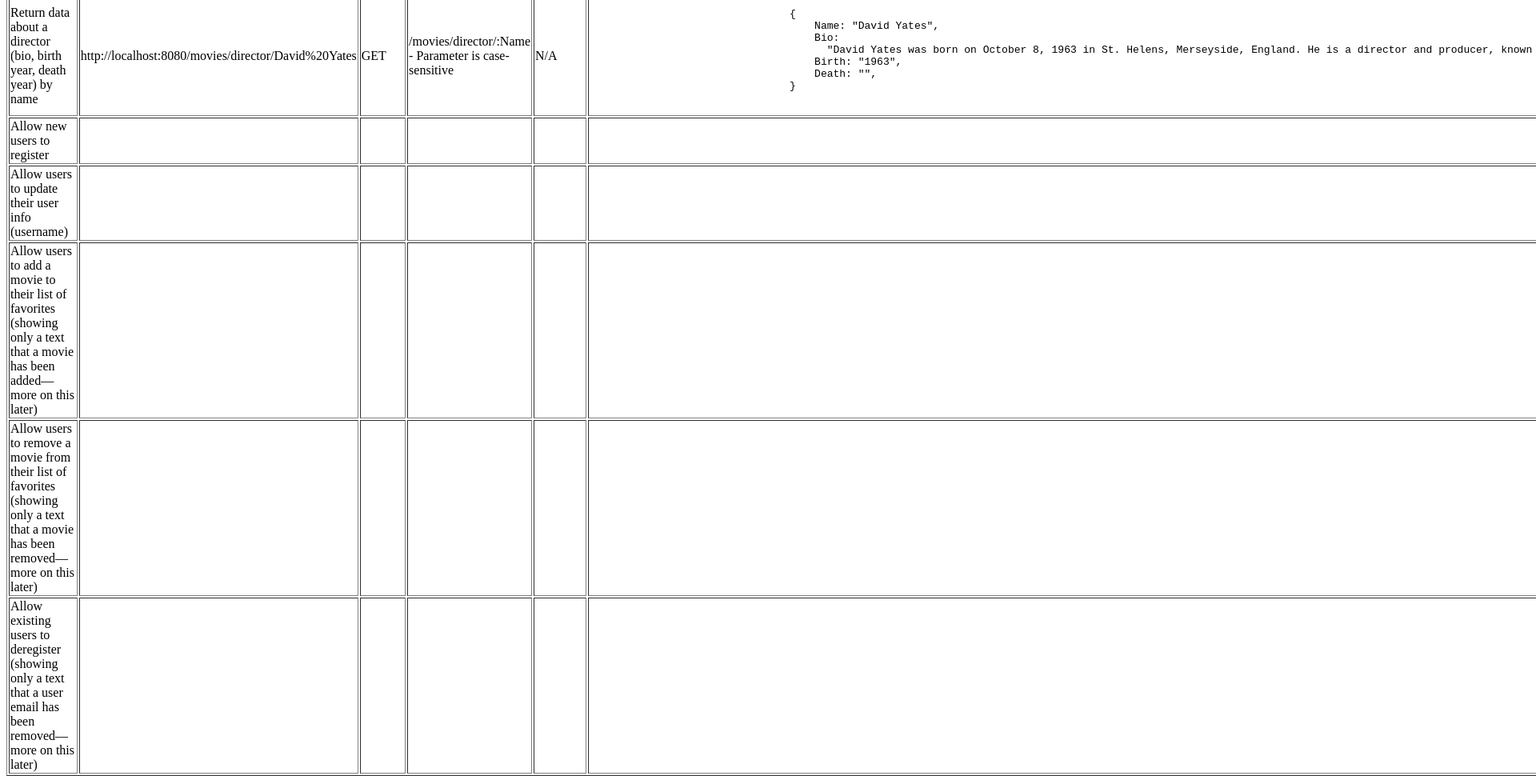
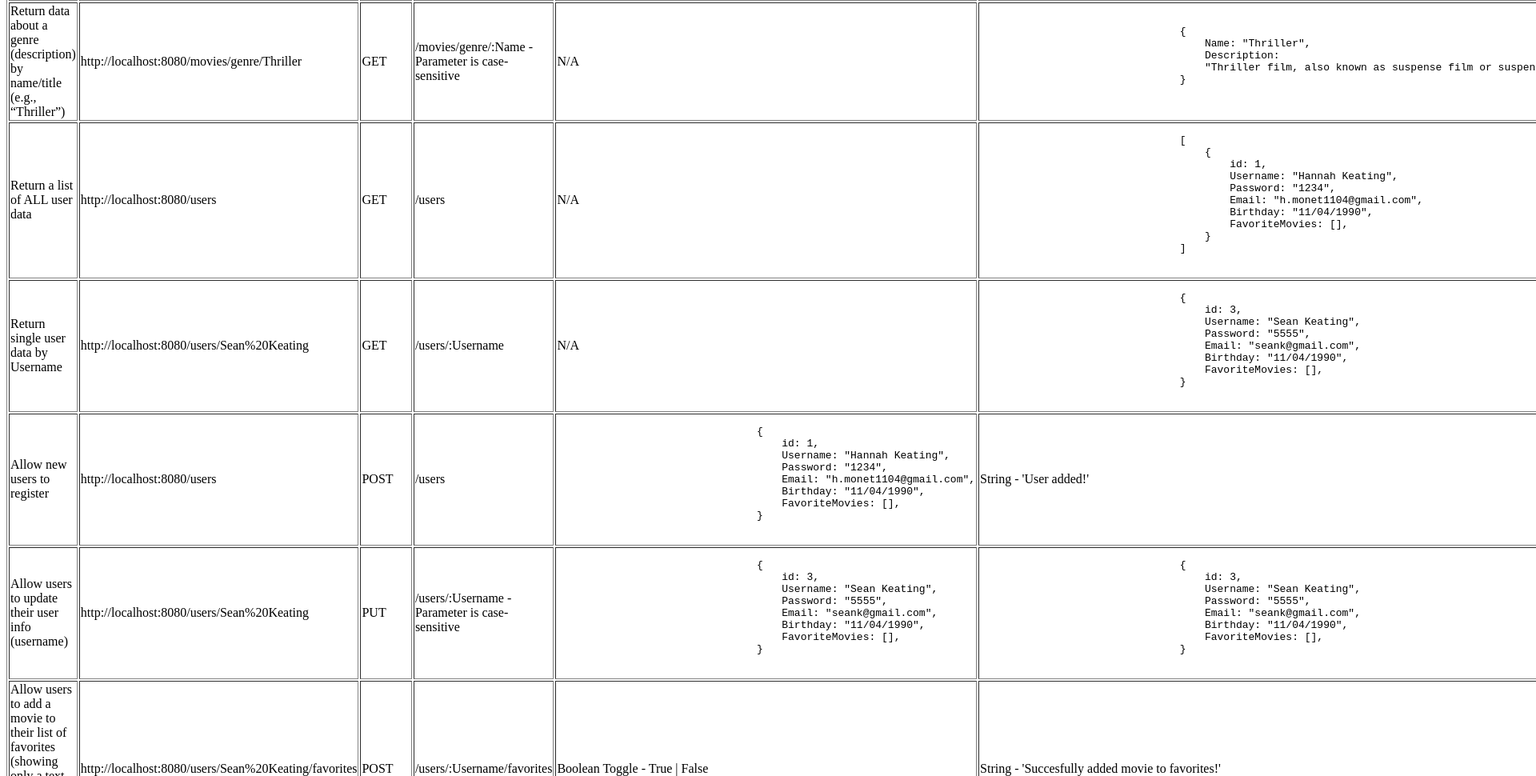
Before and after one commit to Filip-Sazdov/movie_api, a website: page public/documentation.html in a window 1280 px wide. Shown: the part 1335-2305 px from the top of the page at 80% size, 1920 px wide, since content can reach past the window. Drawn offline with Linux system fonts and the light colour scheme.

Commit message:
Add user CRUD methods and documentation.

```diff
--- a/public/documentation.html
+++ b/public/documentation.html
@@ -143,50 +143,141 @@
                         </td>
                     </tr>
                     <tr>
+                        <td>Return data about a genre (description) by
+                            name/title (e.g., “Thriller”)</td>
+                        <td>http://localhost:8080/movies/genre/Thriller</td>
+                        <td>GET</td>
+                        <td>/movies/genre/:Name - Parameter is case-sensitive</td>
+                        <td>N/A</td>
+                        <td>
+                            <pre>
+                                {
+                                    Name: "Thriller",
+                                    Description:
+                                    "Thriller film, also known as suspense film or suspense thriller, is a broad film genre that involves excitement and suspense in the audience.",
+                                }
+                            </pre>
+                        </td>
+                    </tr>
+                    <tr>
+                        <td>Return a list of ALL user data</td>
+                        <td>http://localhost:8080/users</td>
+                        <td>GET</td>
+                        <td>/users</td>
+                        <td>N/A</td>
+                        <td>
+                            <pre>
+                                [
+                                    {
+                                        id: 1,
+                                        Username: "Hannah Keating",
+                                        Password: "1234",
+                                        Email: "h.monet1104@gmail.com",
+                                        Birthday: "11/04/1990",
+                                        FavoriteMovies: [],
+                                    }
+                                ]
+                            </pre>
+                        </td>
+                    </tr>
+                    <tr>
+                        <td>Return single user data by Username</td>
+                        <td>http://localhost:8080/users/Sean%20Keating</td>
+                        <td>GET</td>
+                        <td>/users/:Username</td>
+                        <td>N/A</td>
+                        <td>
+                            <pre>
+                                {
+                                    id: 3,
+                                    Username: "Sean Keating",
+                                    Password: "5555",
+                                    Email: "seank@gmail.com",
+                                    Birthday: "11/04/1990",
+                                    FavoriteMovies: [],
+                                }
+                            </pre>
+                        </td>
+                    </tr>
+                    <tr>
                         <td>Allow new users to register</td>
-                        <td></td>
-                        <td></td>
-                        <td></td>
-                        <td></td>
-                        <td></td>
+                        <td>http://localhost:8080/users</td>
+                        <td>POST</td>
+                        <td>/users</td>
+                        <td>
+                            <Pre>
+                                {
+                                    id: 1,
+                                    Username: "Hannah Keating",
+                                    Password: "1234",
+                                    Email: "h.monet1104@gmail.com",
+                                    Birthday: "11/04/1990",
+                                    FavoriteMovies: [],
+                                }
+                            </Pre>
+                        </td>
+                        <td>String - 'User added!'</td>
                     </tr>
                     <tr>
                         <td>Allow users to update their user info (username)</td>
-                        <td></td>
-                        <td></td>
-                        <td></td>
-                        <td></td>
-                        <td></td>
+                        <td>http://localhost:8080/users/Sean%20Keating</td>
+                        <td>PUT</td>
+                        <td>/users/:Username - Parameter is case-sensitive</td>
+                        <td>
+                            <pre>
+                                {
+                                    id: 3,
+                                    Username: "Sean Keating",
+                                    Password: "5555",
+                                    Email: "seank@gmail.com",
+                                    Birthday: "11/04/1990",
+                                    FavoriteMovies: [],
+                                }
+                            </pre>
+                        </td>
+                        <td>
+                            <pre>
+                                {
+                                    id: 3,
+                                    Username: "Sean Keating",
+                                    Password: "5555",
+                                    Email: "seank@gmail.com",
+                                    Birthday: "11/04/1990",
+                                    FavoriteMovies: [],
+                                }
+                            </pre>
+                        </td>
                     </tr>
                     <tr>
                         <td>Allow users to add a movie to their list of
                             favorites (showing only a text that a movie has been
                             added—more on this later)</td>
-                        <td></td>
-                        <td></td>
-                        <td></td>
-                        <td></td>
-                        <td></td>
+                        <td>http://localhost:8080/users/Sean%20Keating/favorites</td>
+                        <td>POST</td>
+                        <td>/users/:Username/favorites</td>
+                        <td>Boolean Toggle - True | False</td>
+                        <td>String - 'Succesfully added movie to favorites!'</td>
                     </tr>
                     <tr>
                         <td>Allow users to remove a movie from their list of
                             favorites (showing only a text that a movie has been
                             removed—more on this later)</td>
-                        <td></td>
-                        <td></td>
-                        <td></td>
-                        <td></td>
-                        <td></td>
+                        <td>http://localhost:8080/users/Sean%20Keating/favorites</td>
+                        <td>DELETE</td>
+                        <td>/users/:Username/favorites</td>
+                        <td>Boolean Toggle - True | False</td>
+                        <td>String - 'Successfully removed movie from
+                            favorites.'</td>
                     </tr>
                     <tr>
                         <td>Allow existing users to deregister (showing only a
                             text that a user email has been removed—more on this
                             later)</td>
-                        <td></td>
-                        <td></td>
-                        <td></td>
-                        <td></td>
-                        <td></td>
+                        <td>http://localhost:8080/users/h.monet1104@yahoo.com</td>
+                        <td>DELETE</td>
+                        <td>/users/:Email</td>
+                        <td>N/A</td>
+                        <td>String - 'User Deleted.'</td>
                     </tr>
                 </tbody>
 
```
Also changed, not shown: index.js (+40 -0 lines).
